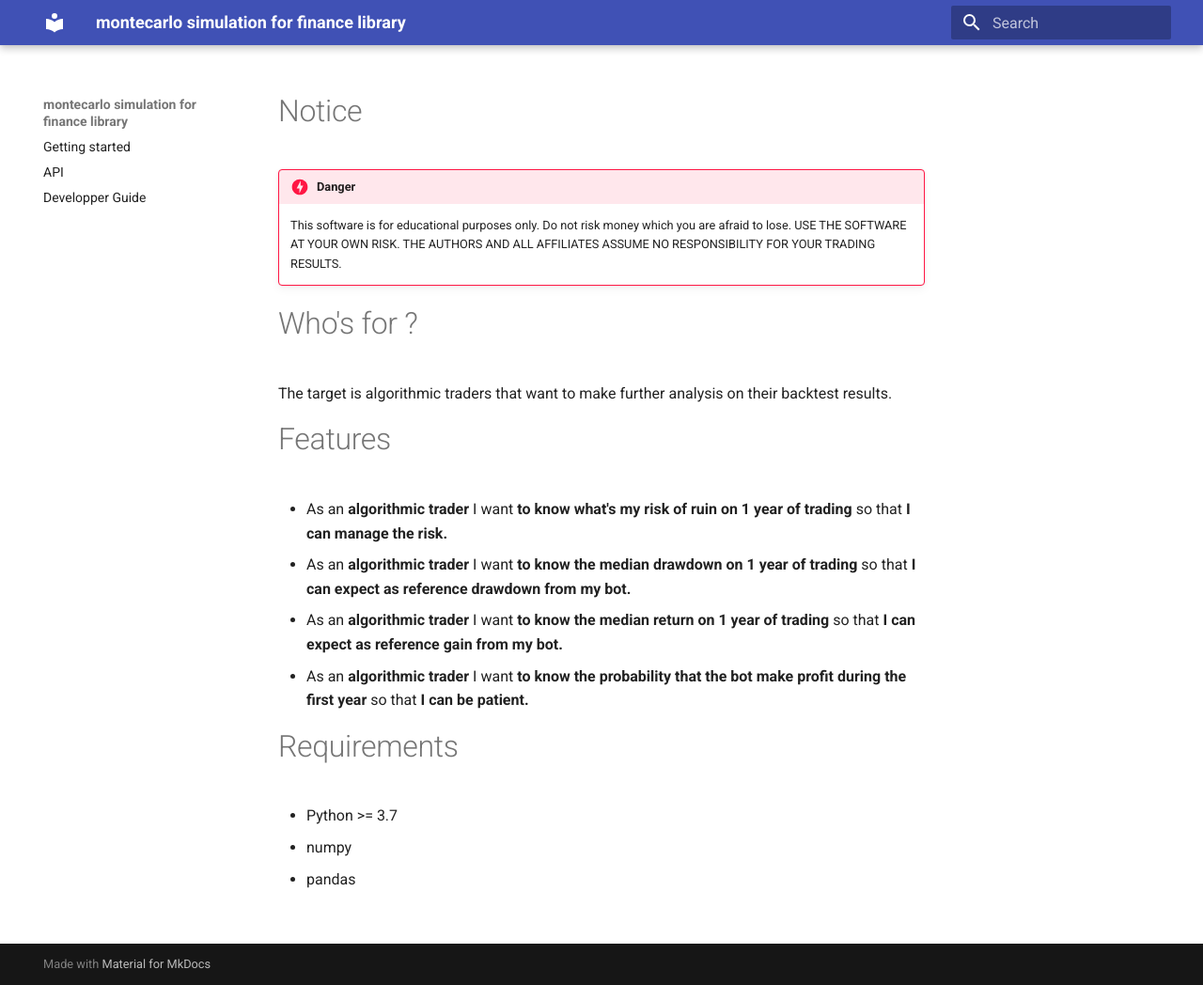
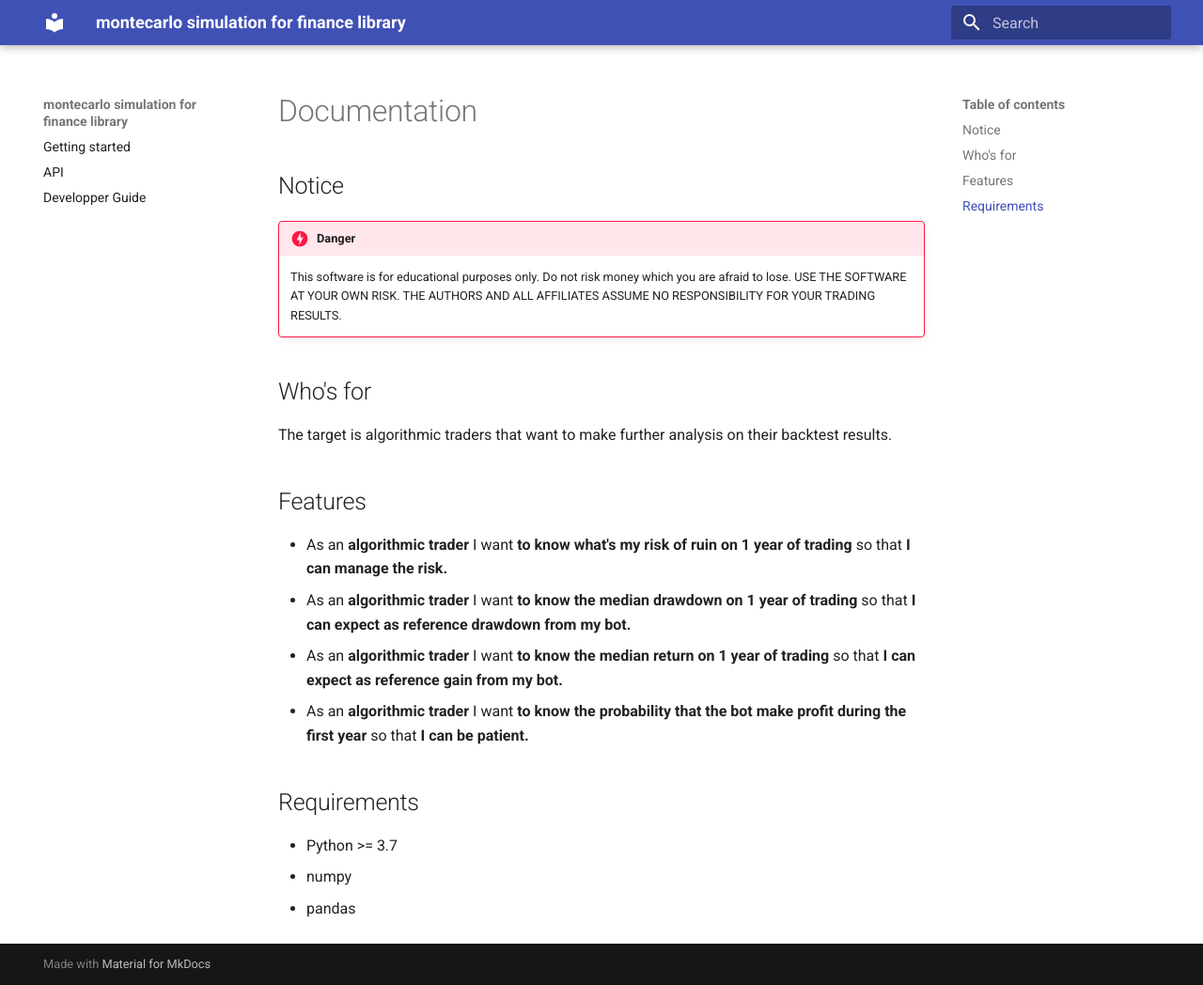
Before and after one commit to gaugau3000/mc_sim_fin, an MkDocs documentation site: the page built from docs/index.md, in a window 1280 px wide and 1048 px high. Shown: the whole window at 94% size. Built offline with MkDocs 1.6.1 and Material for MkDocs 9.7.7, drawn with Linux system fonts in a browser that asks for light colours.

```diff
--- a/docs/index.md
+++ b/docs/index.md
@@ -1,20 +1,22 @@
-#Notice
+# Documentation
+
+## Notice
 
 !!! danger
       This software is for educational purposes only. Do not risk money which you are afraid to lose. USE THE SOFTWARE AT YOUR OWN RISK. THE AUTHORS AND ALL AFFILIATES ASSUME NO RESPONSIBILITY FOR YOUR TRADING RESULTS.
 
-#Who's for ?
+## Who's for
 
 The target is algorithmic traders that want to make further analysis on their backtest results.
 
-#Features
+## Features
 
 - As an **algorithmic trader** I want **to know what's my risk of ruin on 1 year of trading** so that **I can manage the risk.**
 - As an **algorithmic trader** I want **to know the median drawdown on 1 year of trading** so that **I can expect as reference drawdown from my bot.**
 - As an **algorithmic trader** I want **to know the median return on 1 year of trading** so that **I can expect as reference gain from my bot.**
 - As an **algorithmic trader** I want **to know the probability that the bot make profit during the first year** so that **I can be patient.**
 
-#Requirements
+## Requirements
 
 - Python >= 3.7
 - numpy
```
Also changed, not shown: docs/api.md (+2 -2 lines), docs/developper_guide.md (+7 -2 lines), 1 other file.
